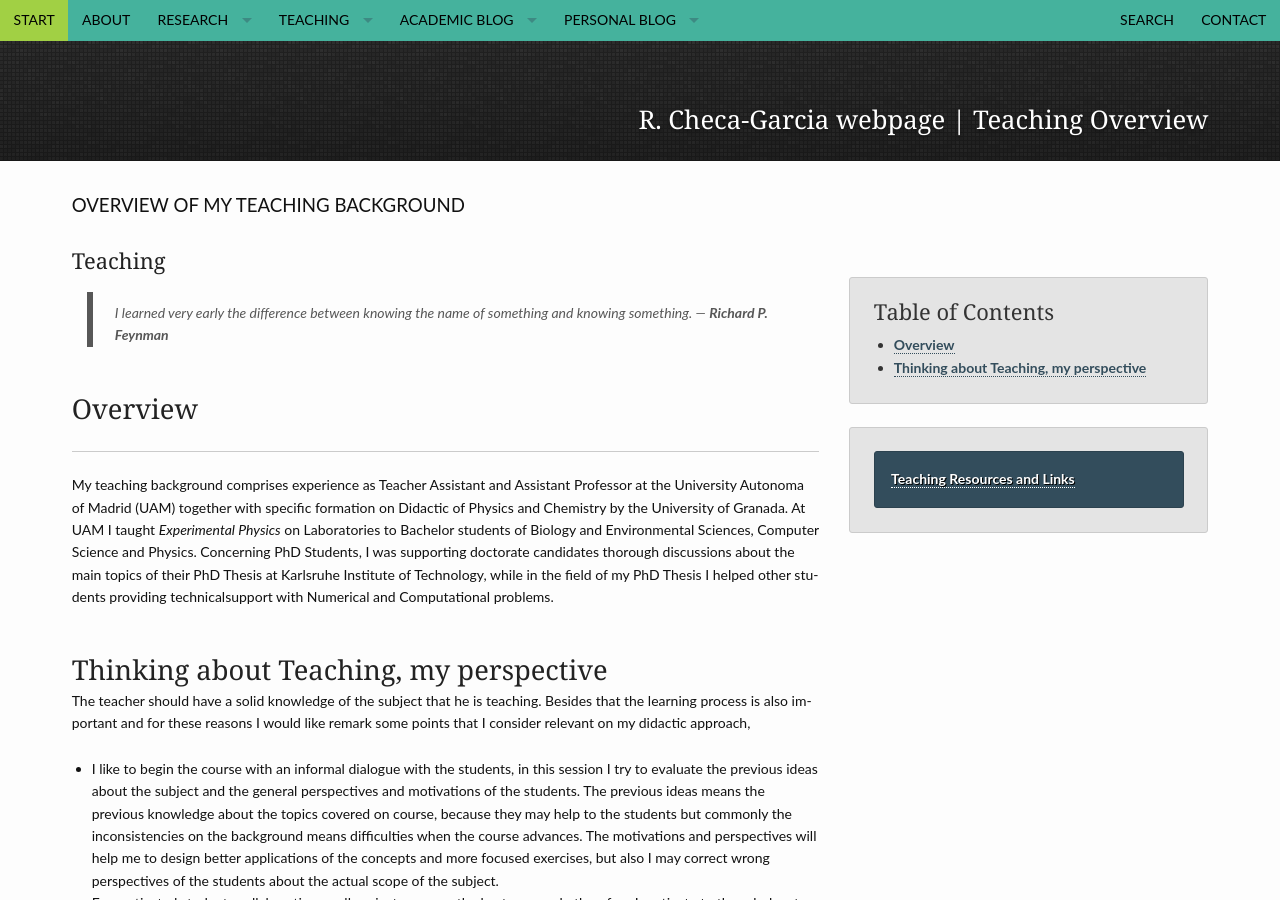
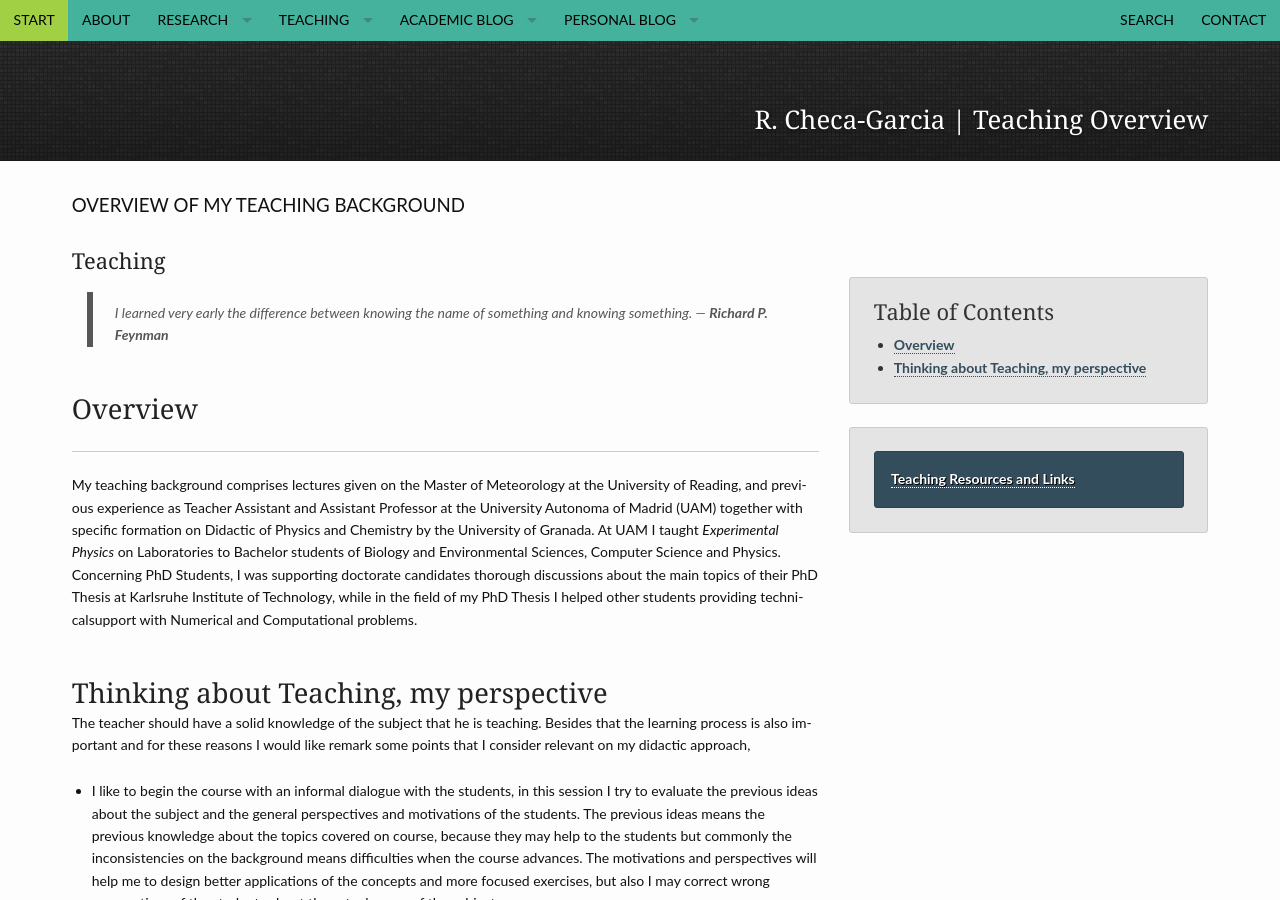
Before and after one commit to RCHG/rchg.github.io, a Jekyll site: the page built from pages/teaching_overview.md, in a window 1280 px wide and 900 px high. Built offline with Jekyll 4.4.1, drawn with Linux system fonts in a browser that asks for light colours; nearby versions of some CDN libraries; comment, search, counter and statistics services are not loaded.

Commit message:
Update teaching_overview.md

```diff
--- a/pages/teaching_overview.md
+++ b/pages/teaching_overview.md
@@ -4,7 +4,7 @@ title: "Teaching"
 subheadline: "Overview of my teaching background"
 permalink: "teaching/overview/"
 header:
-    title: R. Checa-Garcia webpage | Teaching Overview
+    title: R. Checa-Garcia | Teaching Overview
     pattern: pattern_jquery-dark-grey-tile.png
 ---
 
@@ -32,7 +32,7 @@ header:
 ## Overview
 ---
 
-My teaching background comprises experience as Teacher Assistant and Assistant Professor at the University Autonoma of Madrid (UAM) together with specific formation on Didactic of Physics and Chemistry by the University of Granada. At UAM I taught *Experimental Physics* on Laboratories to Bachelor students of Biology and Environmental Sciences, Computer Science and Physics. Concerning PhD Students, I was supporting doctorate candidates thorough discussions about the main topics of their PhD Thesis at Karlsruhe Institute of Technology, while in the field of my PhD Thesis I helped other students providing technicalsupport with Numerical and Computational problems.
+My teaching background comprises lectures given on the Master of Meteorology at the University of Reading, and previous experience as Teacher Assistant and Assistant Professor at the University Autonoma of Madrid (UAM) together with specific formation on Didactic of Physics and Chemistry by the University of Granada. At UAM I taught *Experimental Physics* on Laboratories to Bachelor students of Biology and Environmental Sciences, Computer Science and Physics. Concerning PhD Students, I was supporting doctorate candidates thorough discussions about the main topics of their PhD Thesis at Karlsruhe Institute of Technology, while in the field of my PhD Thesis I helped other students providing technicalsupport with Numerical and Computational problems.
 
 ## Thinking about Teaching, my perspective
 
```
